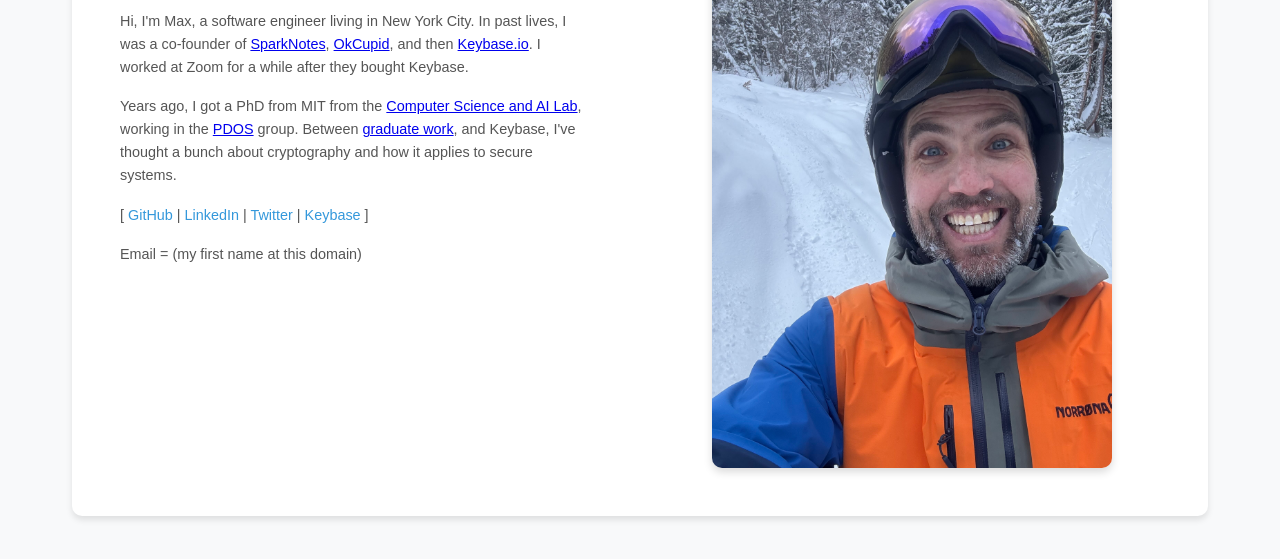
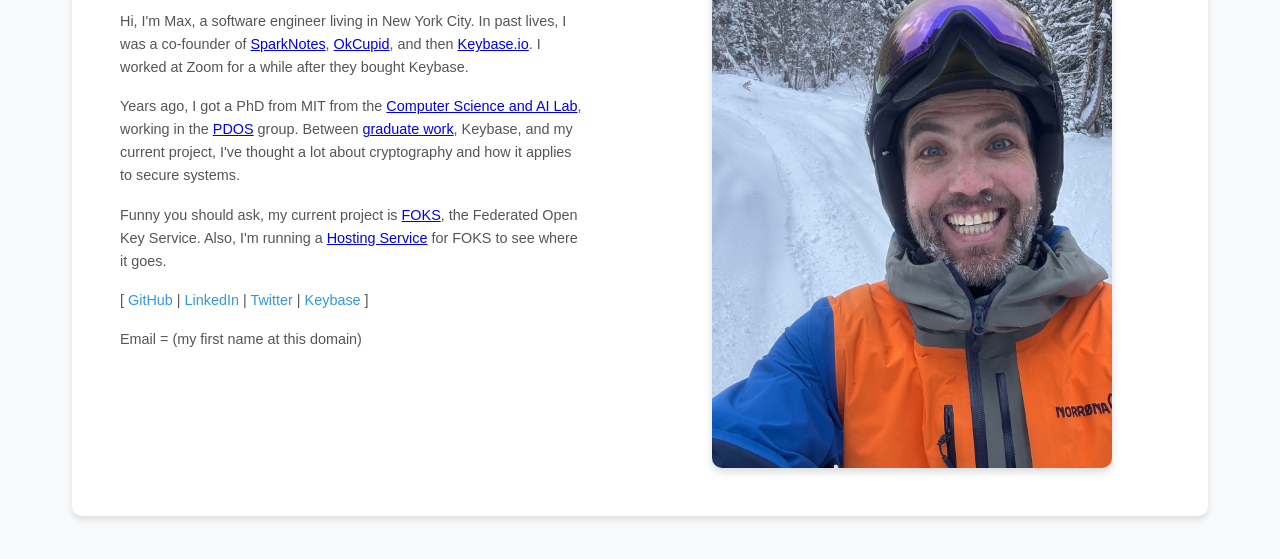
Before and after one commit to maxtaco/maxk.org, a plain HTML site: page index.html in a window 1280 px wide. Shown: the part 145-704 px from the top of the page. Drawn offline with Linux system fonts and the light colour scheme.

Commit message:
Revert "obscure the plan for now"
This reverts commit 8e9d6817f740e65e09742a36e87023c76dc07b19.

```diff
--- a/index.html
+++ b/index.html
@@ -21,9 +21,14 @@
                         Years ago, I got a PhD from MIT from the  <a href="https://www.csail.mit.edu">Computer Science and AI Lab</a>,
                         working in the <a href="https://pdos.csail.mit.edu">PDOS</a> group. Between
                         <a href="phd-thesis.pdf">graduate work</a>,
-                        and Keybase, I've thought a bunch about cryptography and how it applies
+                        Keybase, and my current project, I've thought a lot about cryptography and how it applies
                         to secure systems.
                         </p>
+                        <p>
+                        Funny you should ask, my current project is <a href="https://foks.pub">FOKS</a>, the
+                        Federated Open Key Service. Also, I'm running a <a href="https://w.foks.app">Hosting Service</a>
+                        for FOKS to see where it goes.
+                    </p>
                 </div>
 
                 <div class="social">
```
